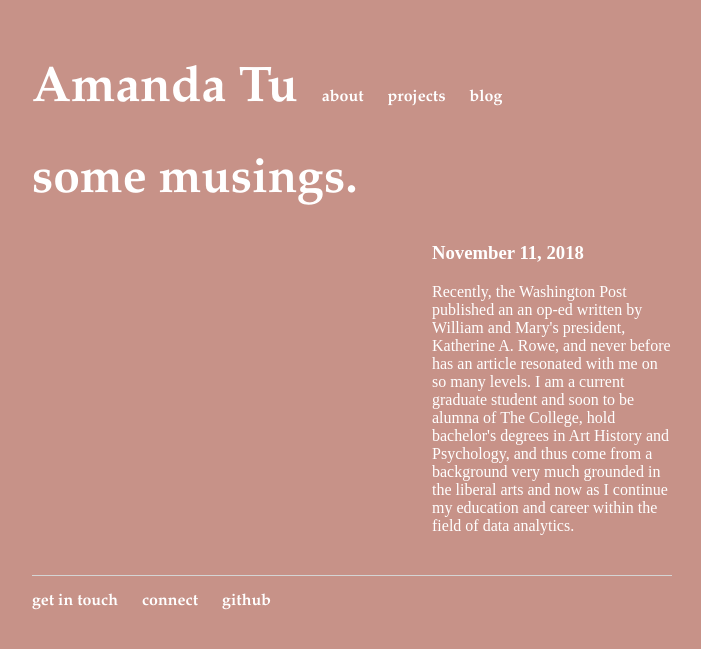
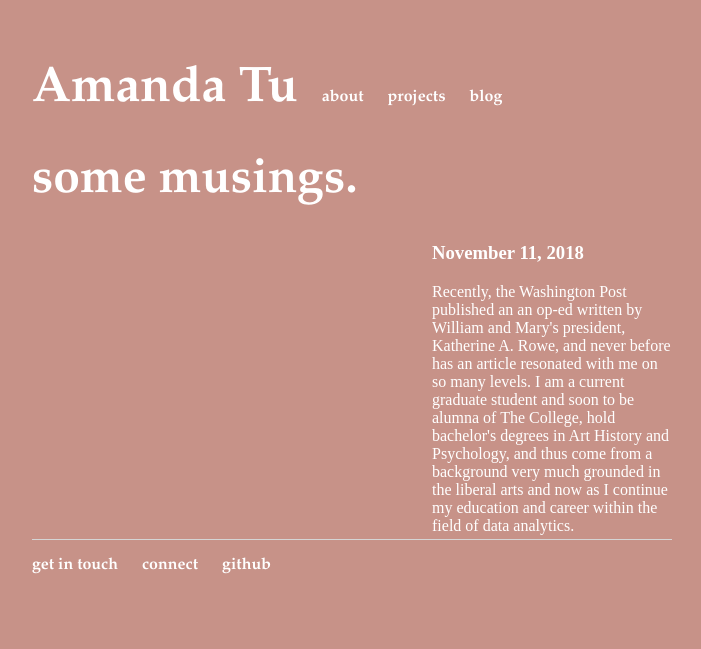
Before and after one commit to amanda-t2/amanda-t2.github.io, a Jekyll site: the page built from blog/index.html, in a window 1280 px wide. Shown: the top 649 px of the page, without its empty margins (288-989 px from the left). Built offline with Jekyll 4.4.1, drawn with Linux system fonts in a browser that asks for light colours.

Commit message:
Update main.css

```diff
--- a/css/main.css
+++ b/css/main.css
@@ -48,7 +48,7 @@ footer {
 }
 
 ul.posts {
-    margin: 20px auto 40px;
+    margin: 2px auto 4px;
     font-size: 1.0em;
 }
 
```
